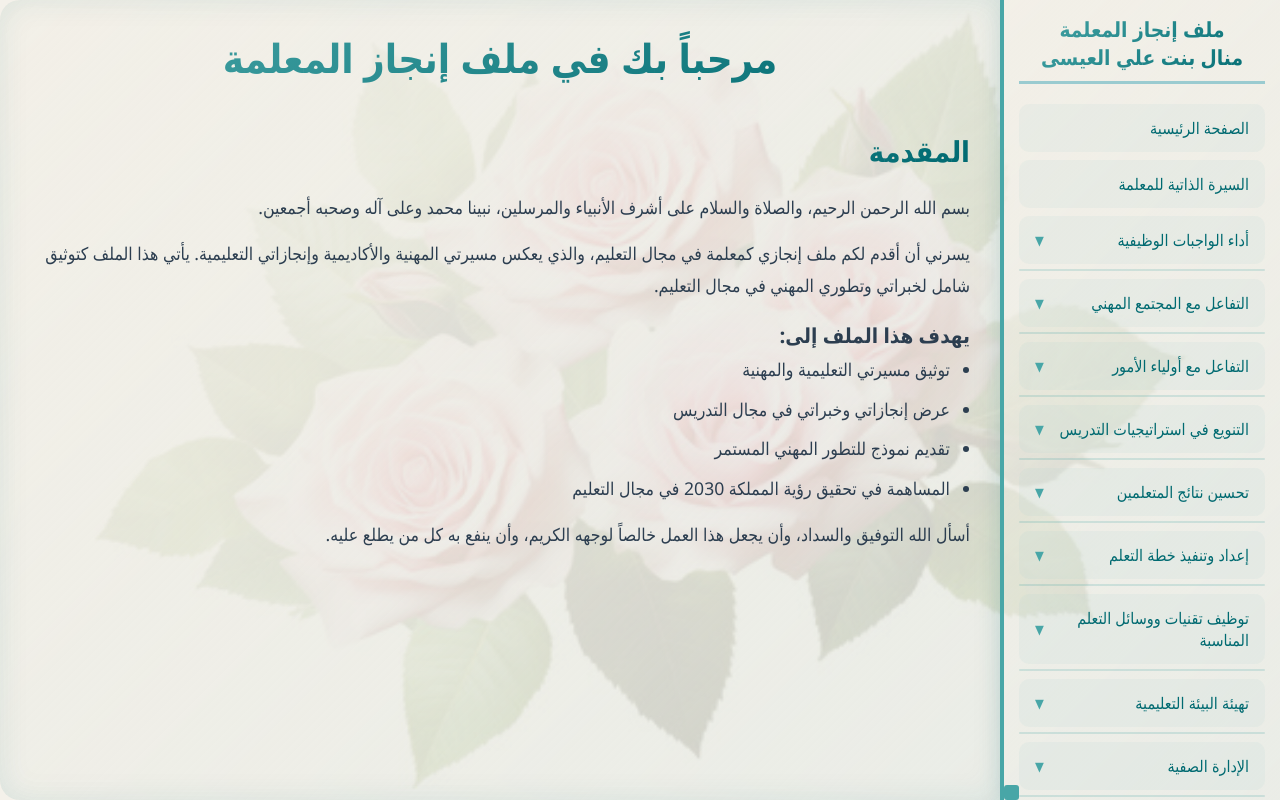
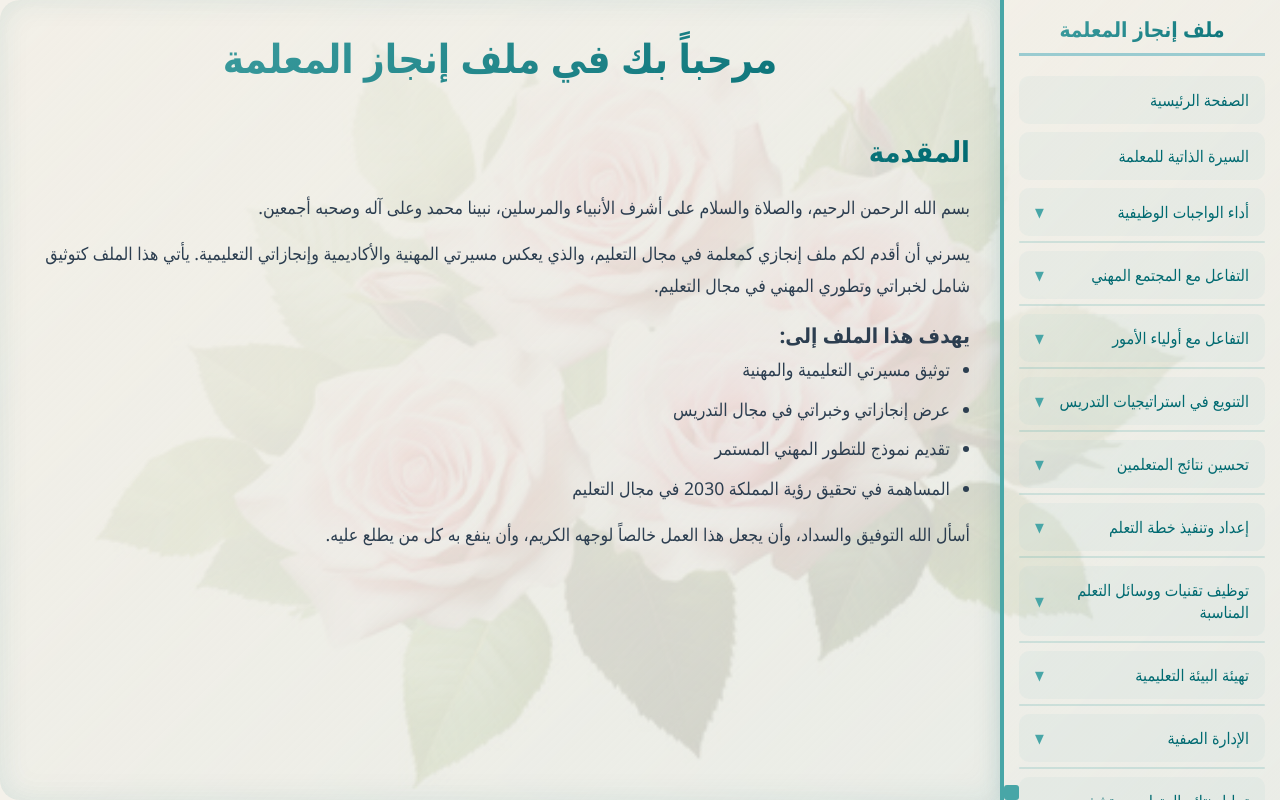
Before and after one commit to monirahaleisa/Teachers, a plain HTML site: page index.html in a window 1280 px wide. Drawn offline with Linux system fonts and the light colour scheme.

Commit message:
Update index.html

```diff
--- a/index.html
+++ b/index.html
@@ -3,7 +3,7 @@
 <head>
     <meta charset="UTF-8">
     <meta name="viewport" content="width=device-width, initial-scale=1.0">
-    <title>ملف إنجاز المعلمة - منال بنت علي العيسى</title>
+    <title>ملف إنجاز المعلمة -</title>
     <style>
         :root {
             --cream-white: #F2EFE7;
@@ -636,7 +636,7 @@
 <body>
     <div class="container">
         <nav class="sidebar" id="sidebar">
-            <h2>ملف إنجاز المعلمة<br>منال بنت علي العيسى</h2>
+            <h2>ملف إنجاز المعلمة<br></h2>
             <ul class="nav-menu">
                 <li class="nav-item">
                     <span class="nav-link" onclick="loadContent('home')">الصفحة الرئيسية</span>
@@ -835,7 +835,7 @@
                 content: `
                     <div class="content-section">
                         <h2>البيانات الشخصية</h2>
-                        <p><strong>الاسم:</strong> منال بنت علي العيسى</p>
+                        <p><strong>الاسم:</strong> </p>
                         <p><strong>المؤهل العلمي:</strong> بكالوريوس في التربية</p>
                         <p><strong>التخصص:</strong> [يرجى إضافة التخصص]</p>
                         <p><strong>سنوات الخبرة:</strong> [يرجى إضافة سنوات الخبرة]</p>
```
